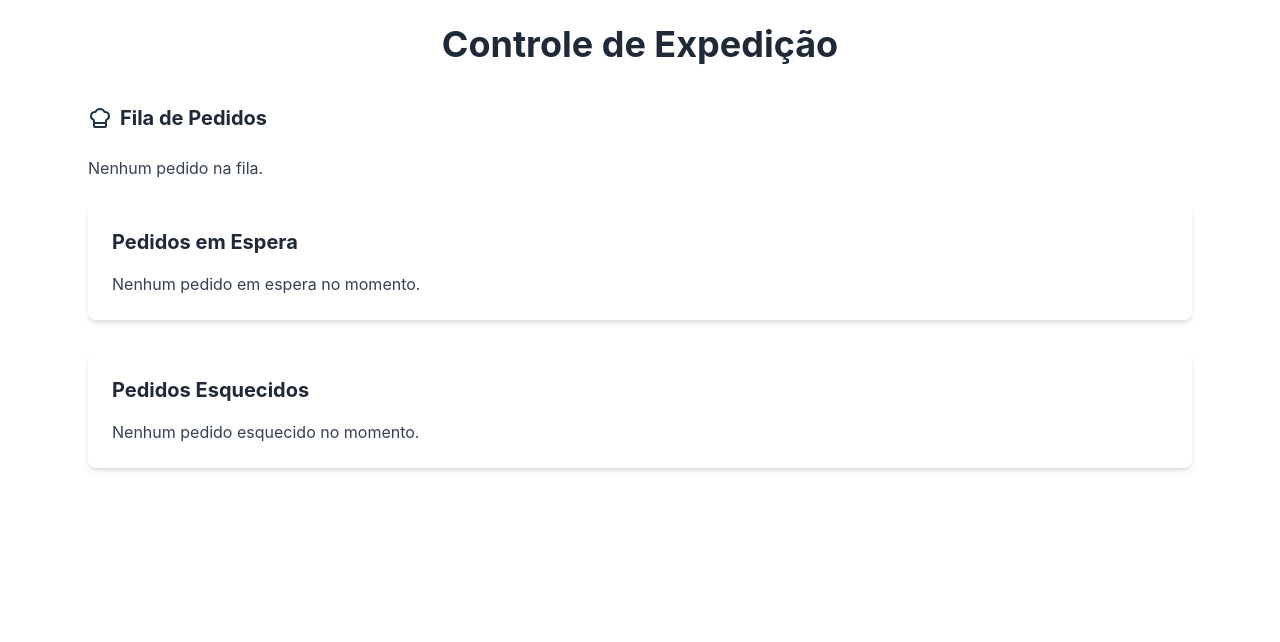
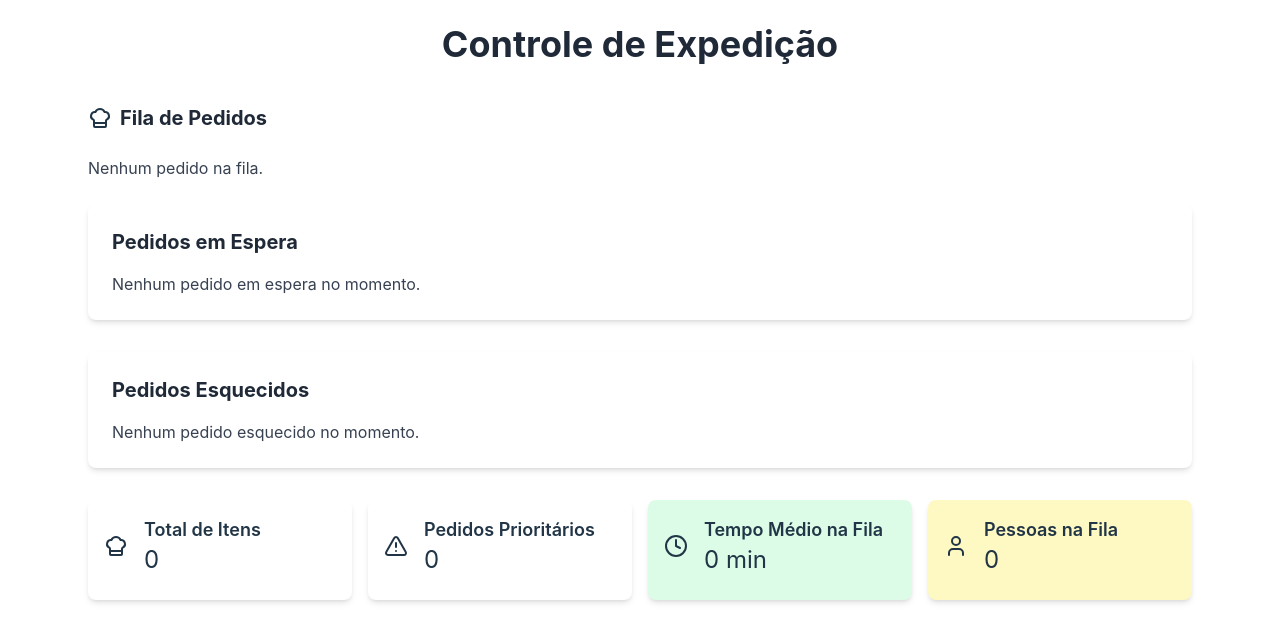
Before and after one commit to TamLeal/Souk-app-to-production, a React (Vite) app: page /expedicao in a window 1280 px wide. Shown: the top 642 px of the page. Built offline with nearby package versions, Linux system fonts and the light colour scheme.

Commit message:
painel-producao - testing from here

```diff
--- a/package.json
+++ b/package.json
@@ -10,6 +10,7 @@
     "preview": "vite preview"
   },
   "dependencies": {
+    "@reduxjs/toolkit": "^2.2.7",
     "autoprefixer": "^10.4.20",
     "file-saver": "^2.0.5",
     "lucide-react": "^0.429.0",
@@ -22,6 +23,7 @@
     "react-icons": "^5.3.0",
     "react-redux": "^9.1.2",
     "react-router-dom": "^6.26.1",
+    "redux-thunk": "^3.1.0",
     "tailwindcss": "^3.4.10"
   },
   "devDependencies": {
--- /dev/null
+++ b/src/components/expedicao/PainelProducao.jsx
@@ -0,0 +1,73 @@
+import React, { useEffect, useState } from "react";
+import PanelCard from "../shared/PanelCard";
+import { ChefHat, AlertTriangle, Clock, User, CiFries, FaHamburger } from "../shared/Icones";
+
+const PainelProducao = ({ filaPedidos }) => {
+  const [contadorFila, setContadorFila] = useState({
+    KFT: 0,
+    Falafel: 0,
+    Marys: 0,
+    Fritas: 0,
+  });
+
+  useEffect(() => {
+    const novoContador = {};
+    filaPedidos.forEach((pedido) => {
+      pedido.itens.forEach((item) => {
+        novoContador[item.nome] = (novoContador[item.nome] || 0) + item.qtd;
+      });
+    });
+    setContadorFila(novoContador);
+  }, [filaPedidos]);
+
+  return (
+    <div className="grid grid-cols-1 sm:grid-cols-4 gap-4 mt-6">
+      <PanelCard
+        icon={<ChefHat size={24} />}
+        label="Total de Itens"
+        value={Object.values(contadorFila).reduce((total, qtd) => total + qtd, 0)}
+        items={Object.entries(contadorFila).map(([name, quantity]) => ({
+          icon: name === 'KFT' ? <FaHamburger /> : name === 'Fritas' ? <CiFries /> : null,
+          name,
+          quantity,
+        }))}
+        color="blue"
+      />
+
+      <PanelCard
+        icon={<AlertTriangle size={24} />}
+        label="Pedidos Prioritários"
+        value={filaPedidos.filter((p) => p.prioritario).length}
+        color="red"
+      />
+
+      <PanelCard
+        icon={<Clock size={24} />}
+        label="Tempo Médio na Fila"
+        value={
+          filaPedidos.length > 0
+            ? `${Math.round(
+                filaPedidos.reduce(
+                  (total, pedido) =>
+                    total +
+                    (new Date().getTime() - new Date(pedido.horario).getTime()) /
+                      60000,
+                  0
+                ) / filaPedidos.length
+              )} min`
+            : '0 min'
+        }
+        color="green"
+      />
+
+      <PanelCard
+        icon={<User size={24} />}
+        label="Pessoas na Fila"
+        value={filaPedidos.length}
+        color="yellow"
+      />
+    </div>
+  );
+};
+
+export default PainelProducao;
--- /dev/null
+++ b/src/components/shared/Icones.jsx
@@ -0,0 +1,52 @@
+import {
+    ShoppingCart,
+    Edit3,
+    Trash2,
+    Plus,
+    Minus,
+    ChefHat,
+    ArrowUp,
+    ArrowDown,
+    Pause,
+    Check,
+    Download,
+    Settings,
+    Send,
+    Clock,
+    ClipboardList,
+    AlertTriangle,
+    Zap,
+    MoreVertical,
+    User,
+  } from 'lucide-react'; // Usando a biblioteca lucide-react
+
+  import { CiFries } from 'react-icons/ci';
+  import { FaHamburger } from 'react-icons/fa';
+  import { GiHamburger } from 'react-icons/gi';
+  import { PiHamburgerFill } from 'react-icons/pi';
+
+  export {
+    ShoppingCart,
+    Edit3,
+    Trash2,
+    Plus,
+    Minus,
+    ChefHat,
+    ArrowUp,
+    ArrowDown,
+    Pause,
+    Check,
+    Download,
+    Settings,
+    Send,
+    Clock,
+    ClipboardList,
+    AlertTriangle,
+    Zap,
+    CiFries,
+    FaHamburger,
+    GiHamburger,
+    PiHamburgerFill,
+    MoreVertical,
+    User,
+  };
--- a/src/components/shared/PanelCard.jsx
+++ b/src/components/shared/PanelCard.jsx
@@ -0,0 +1,26 @@
+import React from 'react';
+
+const PanelCard = ({ icon, label, value, items, color }) => {
+  return (
+    <div className={`p-4 bg-${color}-100 rounded-lg shadow-md`}>
+      <div className="flex items-center">
+        {icon}
+        <div className="ml-4">
+          <h4 className="text-lg font-semibold">{label}</h4>
+          <p className="text-2xl">{value}</p>
+        </div>
+      </div>
+      {items && (
+        <ul className="mt-2">
+          {items.map((item, index) => (
+            <li key={index} className="text-sm">
+              {item.icon} {item.name}: {item.quantity}
+            </li>
+          ))}
+        </ul>
+      )}
+    </div>
+  );
+};
+
+export default PanelCard; // Certifique-se de que está sendo exportado como default
--- a/src/pages/ExpedicaoPage.jsx
+++ b/src/pages/ExpedicaoPage.jsx
@@ -1,7 +1,12 @@
 import React from 'react';
-import ControleExpedicao from '../components/expedicao/ControleExpedicao'; // Verifique o caminho correto
+import ControleExpedicao from '../components/expedicao/ControleExpedicao';
+import PainelProducao from '../components/expedicao/PainelProducao';
+import { useSelector } from 'react-redux';
 
 const ExpedicaoPage = () => {
+  // Obtendo a fila de pedidos diretamente do estado do Redux
+  const filaPedidos = useSelector((state) => state.expedicao.filaPedidos);
+
   return (
     <div className="p-6 max-w-6xl mx-auto">
       <h1 className="text-4xl font-bold mb-10 text-center text-gray-800">
@@ -9,6 +14,7 @@ const ExpedicaoPage = () => {
       </h1>
 
       <ControleExpedicao />
+      <PainelProducao filaPedidos={filaPedidos} /> {/* Passando filaPedidos real */}
 
       {/* Outros componentes relacionados à expedição podem ser adicionados aqui */}
     </div>
--- /dev/null
+++ b/src/reducers/expedicaoActions.js
@@ -0,0 +1,24 @@
+// src/reducers/expedicaoActions.js
+
+// Definindo tipos de ações
+export const ADICIONAR_PEDIDO = 'ADICIONAR_PEDIDO';
+export const ATUALIZAR_PEDIDO = 'ATUALIZAR_PEDIDO';
+export const REMOVER_PEDIDO = 'REMOVER_PEDIDO';
+
+// Ação para adicionar um pedido à fila
+export const adicionarPedido = (pedido) => ({
+  type: ADICIONAR_PEDIDO,
+  payload: pedido,
+});
+
+// Ação para atualizar um pedido existente na fila
+export const atualizarPedido = (pedidoId, dadosAtualizados) => ({
+  type: ATUALIZAR_PEDIDO,
+  payload: { pedidoId, dadosAtualizados },
+});
+
+// Ação para remover um pedido da fila
+export const removerPedido = (pedidoId) => ({
+  type: REMOVER_PEDIDO,
+  payload: pedidoId,
+});
--- a/src/reducers/expedicaoReducer.js
+++ b/src/reducers/expedicaoReducer.js
@@ -1,3 +1,5 @@
+import { ADICIONAR_PEDIDO, ATUALIZAR_PEDIDO, REMOVER_PEDIDO } from './expedicaoActions';
+
 const initialState = {
   filaPedidos: [],
   pedidosOnHold: [],
@@ -6,7 +8,28 @@ const initialState = {
 
 const expedicaoReducer = (state = initialState, action) => {
   switch (action.type) {
-      // Adicione cases para ações específicas aqui
+    case ADICIONAR_PEDIDO:
+      return {
+        ...state,
+        filaPedidos: [...state.filaPedidos, action.payload],
+      };
+
+    case ATUALIZAR_PEDIDO:
+      return {
+        ...state,
+        filaPedidos: state.filaPedidos.map((pedido) =>
+          pedido.id === action.payload.pedidoId
+            ? { ...pedido, ...action.payload.dadosAtualizados }
+            : pedido
+        ),
+      };
+
+    case REMOVER_PEDIDO:
+      return {
+        ...state,
+        filaPedidos: state.filaPedidos.filter((pedido) => pedido.id !== action.payload),
+      };
+
     default:
       return state;
   }
--- a/src/reducers/index.js
+++ b/src/reducers/index.js
@@ -1,10 +1,12 @@
 import { combineReducers } from 'redux';
 import caixaReducer from './caixaReducer';
 import expedicaoReducer from './expedicaoReducer';
+import producaoReducer from './producaoReducer'; // Adicione esta linha
 
 const rootReducer = combineReducers({
   caixa: caixaReducer,
   expedicao: expedicaoReducer,
+  producao: producaoReducer, // Adicione esta linha
 });
 
 export default rootReducer;
--- /dev/null
+++ b/src/reducers/producaoActions.js
@@ -0,0 +1,15 @@
+// src/reducers/producaoActions.js
+
+export const FETCH_PRODUCAO_DATA = 'FETCH_PRODUCAO_DATA';
+
+export const fetchProducaoData = () => {
+  return async (dispatch) => {
+    try {
+      const response = await fetch('/api/producao'); // Ajuste conforme necessário
+      const data = await response.json();
+      dispatch({ type: FETCH_PRODUCAO_DATA, payload: data });
+    } catch (error) {
+      console.error('Erro ao buscar dados de produção:', error);
+    }
+  };
+};
--- /dev/null
+++ b/src/reducers/producaoReducer.js
@@ -0,0 +1,23 @@
+// src/reducers/producaoReducer.js
+
+import { FETCH_PRODUCAO_DATA } from './producaoActions';
+
+const initialState = {
+  data: [],
+  loading: false,
+};
+
+const producaoReducer = (state = initialState, action) => {
+  switch (action.type) {
+    case FETCH_PRODUCAO_DATA:
+      return {
+        ...state,
+        data: action.payload,
+        loading: false,
+      };
+    default:
+      return state;
+  }
+};
+
+export default producaoReducer;
--- a/src/store.js
+++ b/src/store.js
@@ -1,6 +1,9 @@
-import { createStore } from 'redux';
+import { configureStore } from '@reduxjs/toolkit';
 import rootReducer from './reducers';
 
-const store = createStore(rootReducer);
+const store = configureStore({
+  reducer: rootReducer,
+  middleware: (getDefaultMiddleware) => getDefaultMiddleware().concat(), // thunk é incluído por padrão
+});
 
 export default store;
```
Also changed, not shown: 1 other file (tests, documents, lock files or other folders). Lines whose indentation alone changed are shown as unchanged.
